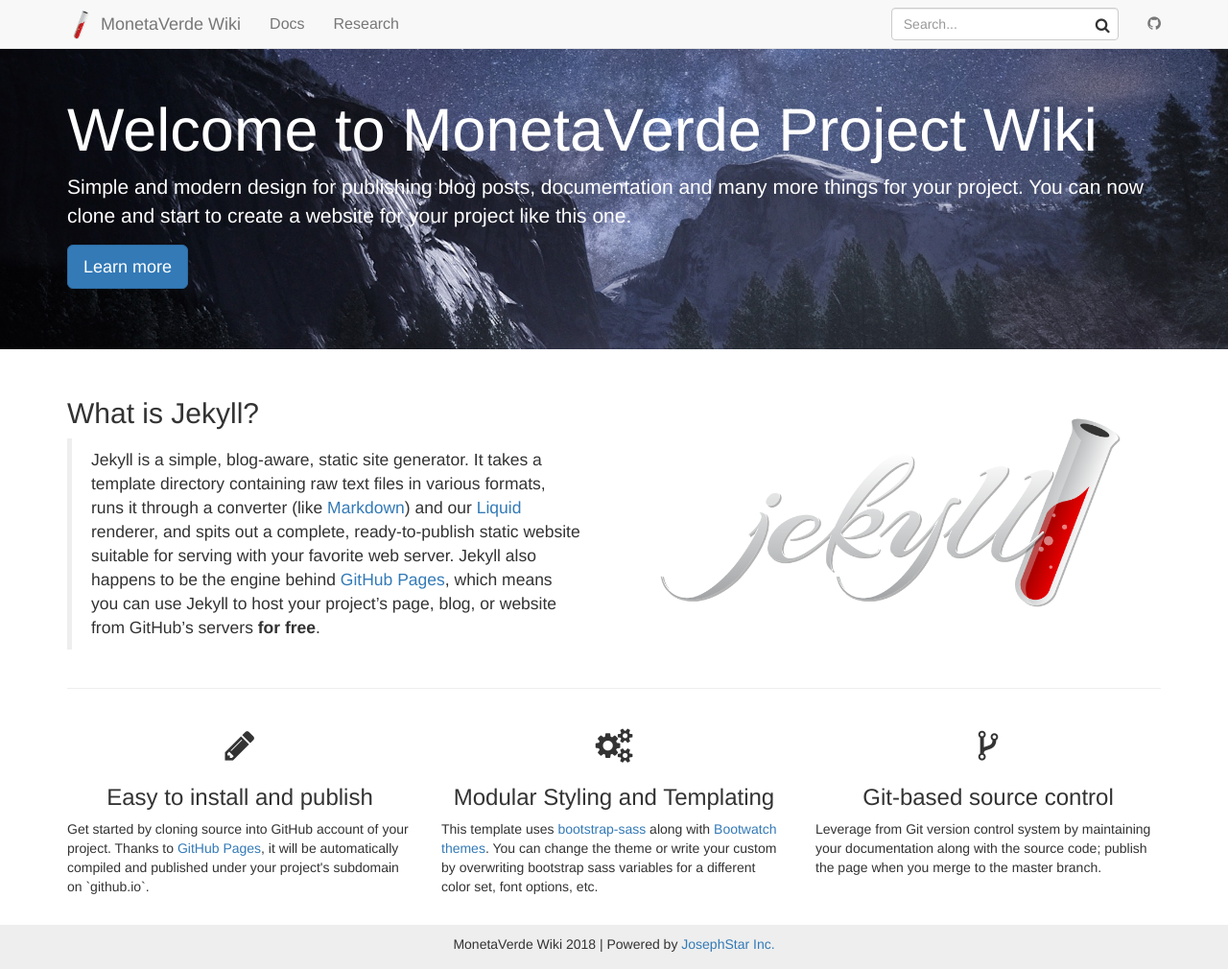
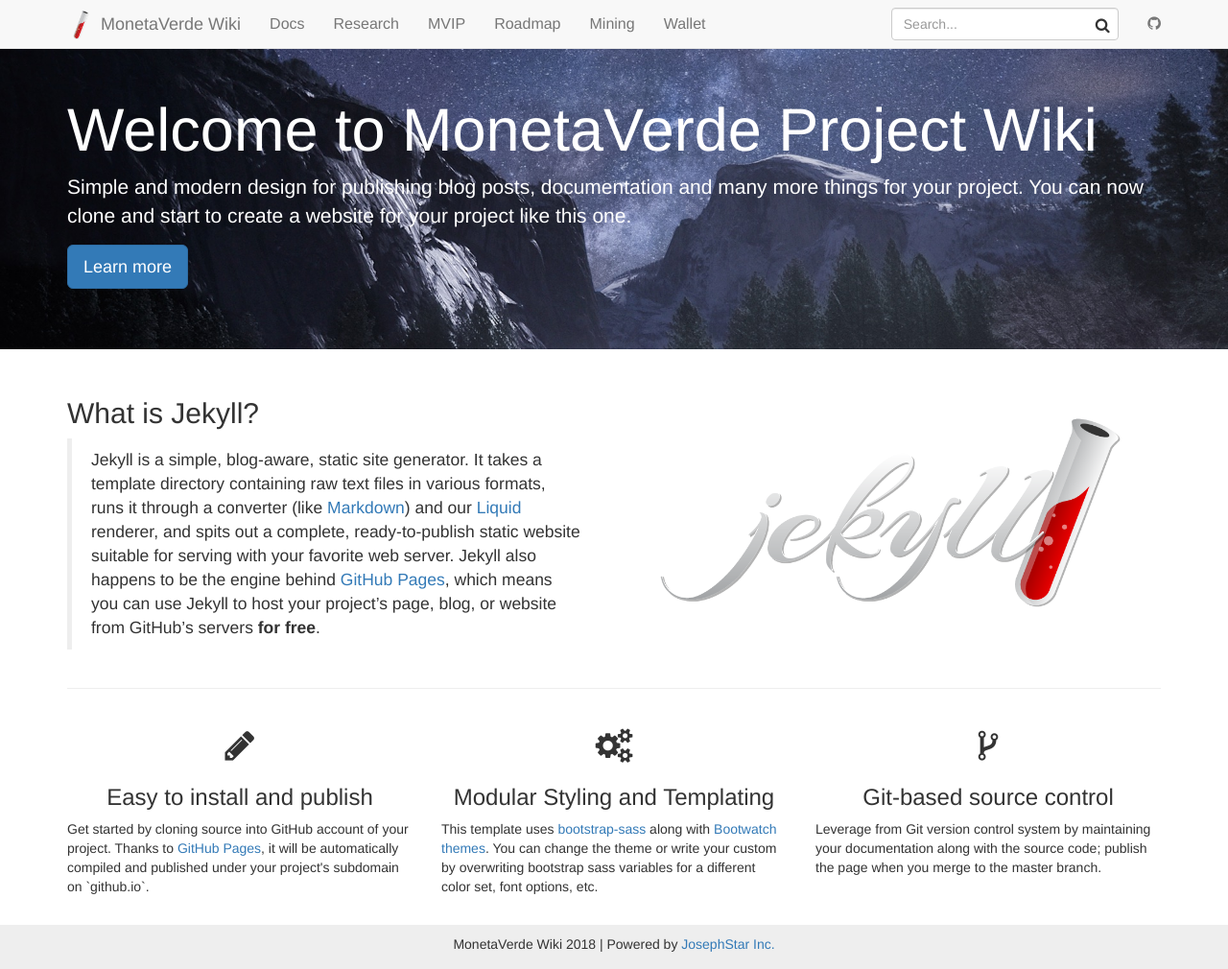
Before and after one commit to ammogcoder/www, a Jekyll site: the page built from index.html, in a window 1280 px wide and 1010 px high. Shown: the whole window at 96% size. Built offline with Jekyll 4.4.1, drawn with Linux system fonts in a browser that asks for light colours; nearby versions of some CDN libraries.

Commit message:
Update topnav.html

```diff
--- a/_includes/topnav.html
+++ b/_includes/topnav.html
@@ -15,6 +15,11 @@
             <ul class="nav navbar-nav">
                 <li {% if page.sectionid=='docs' %} class="active" {% endif %}><a href="{{ "/docs/home/" | prepend: site.baseurl }}">Docs</a></li>
                 <li {% if page.sectionid=='research' %} class="active" {% endif %}><a href="{{ "/research/home/" | prepend: site.baseurl }}">Research</a></li>
+                <li {% if page.sectionid=='mvip' %} class="active" {% endif %}><a href="{{ "/mvip/home/" | prepend: site.baseurl }}">MVIP</a></li>
+                <li {% if page.sectionid=='roadmap' %} class="active" {% endif %}><a href="{{ "/roadmap/home/" | prepend: site.baseurl }}">Roadmap</a></li>
+                <li {% if page.sectionid=='mining' %} class="active" {% endif %}><a href="{{ "/mining/home/" | prepend: site.baseurl }}">Mining</a></li>
+                <li {% if page.sectionid=='wallet' %} class="active" {% endif %}><a href="{{ "/wallet/home/" | prepend: site.baseurl }}">Wallet</a></li>
+
 
             </ul>
             <div class="navbar-right">
```
